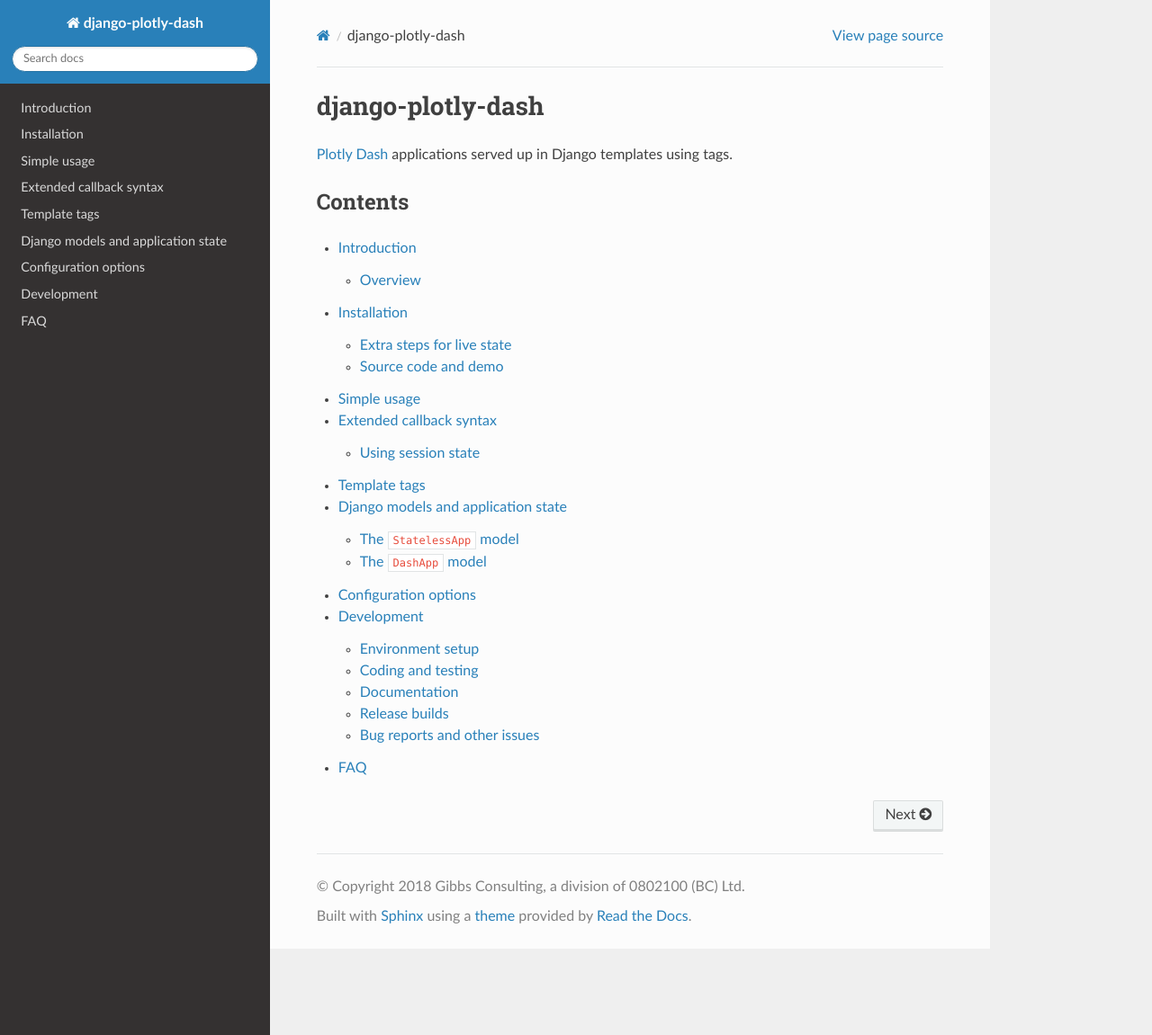
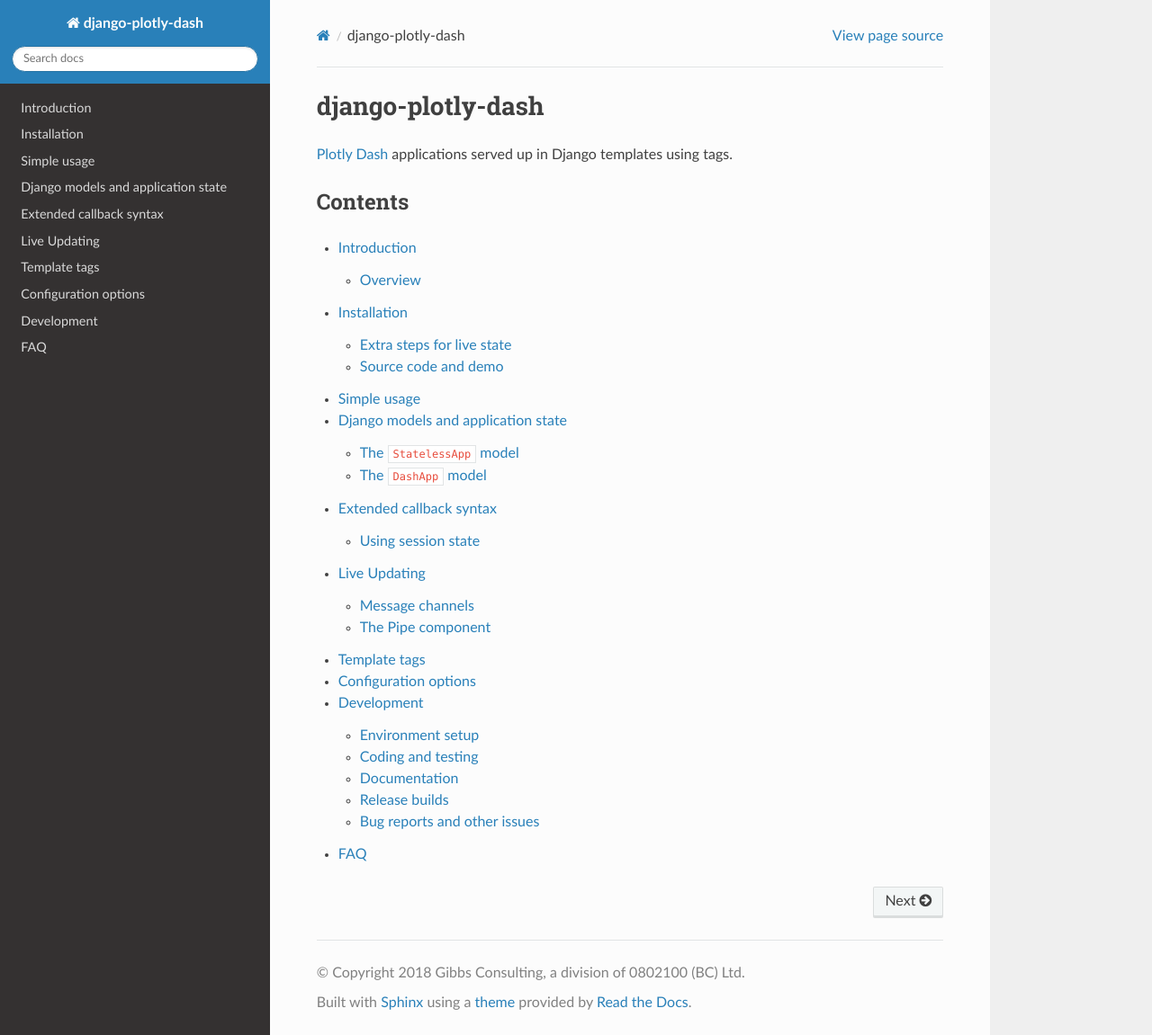
Before and after one commit to GibbsConsulting/django-plotly-dash, a Sphinx documentation site: the page built from docs/index.rst, in a window 1280 px wide and 1151 px high. Shown: the whole window at 90% size. Built offline with Sphinx 7.4.7 and the Read the Docs theme 2.0.0, drawn with Linux system fonts in a browser that asks for light colours.

Commit message:
Add in live updating document chapter

```diff
--- a/docs/extended_callbacks.rst
+++ b/docs/extended_callbacks.rst
@@ -54,7 +54,10 @@
 Using session state
 ------------------
 
-Changes to the session state and other server-side objects are not automatically
+Unless an explicit pipe is created, changes to the session state and other server-side objects are not automatically
 propagated to an application. Something in the front-end UI has to invoke a callback; at this point the
 latest version of these objects will be provided to the callback. The same considerations
 as in other Dash `live updates <https://dash.plot.ly/live-updates>`_ apply.
+
+Alternatively, the :ref:`live updating <updating>` section discusses how ``django-plotly-dash`` provides
+an explicit pipe.
--- a/docs/index.rst
+++ b/docs/index.rst
@@ -17,9 +17,10 @@
    introduction
    installation
    simple_use
+   models_and_state
    extended_callbacks
+   updating
    template_tags
-   models_and_state
    configuration
    development
    faq
--- /dev/null
+++ b/docs/updating.rst
@@ -0,0 +1,16 @@
+.. _updating:
+
+Live Updating
+=============
+
+Live updating blah.
+
+Message channels
+----------------
+
+Blah
+
+The Pipe component
+------------------
+
+Blah
```
